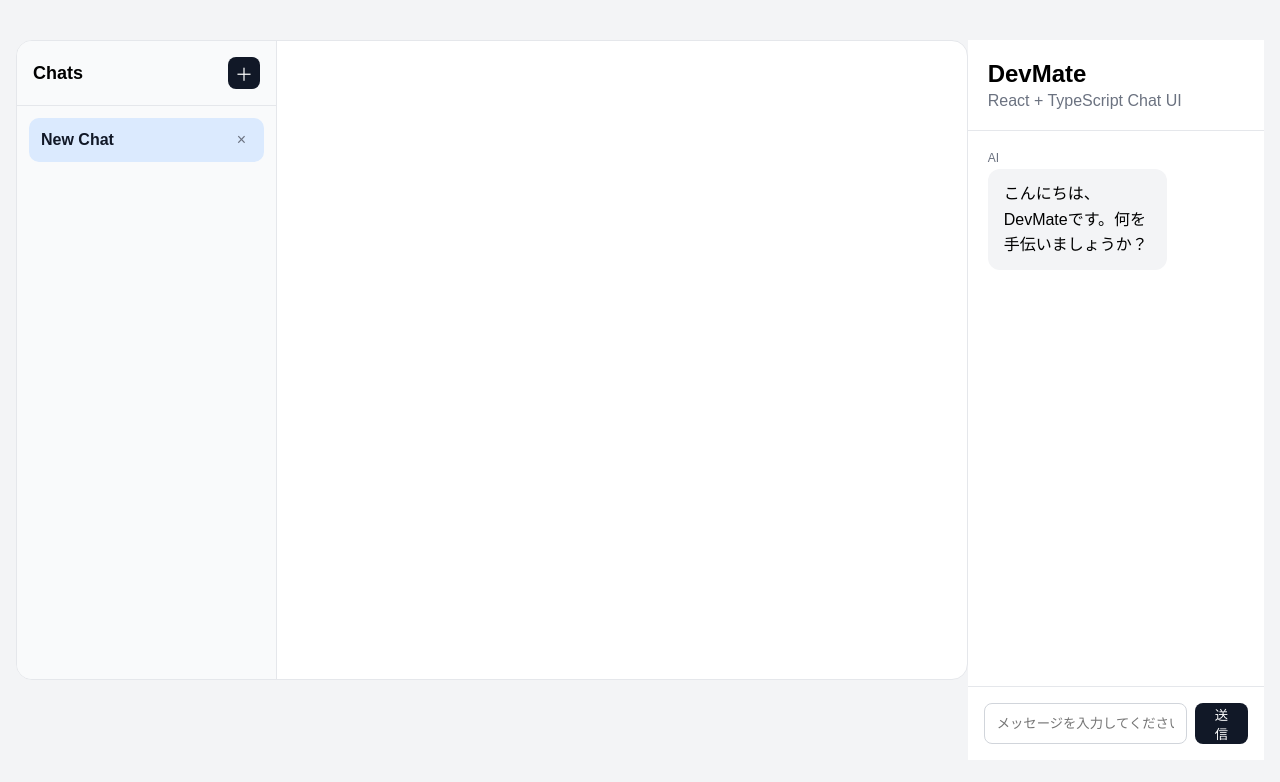
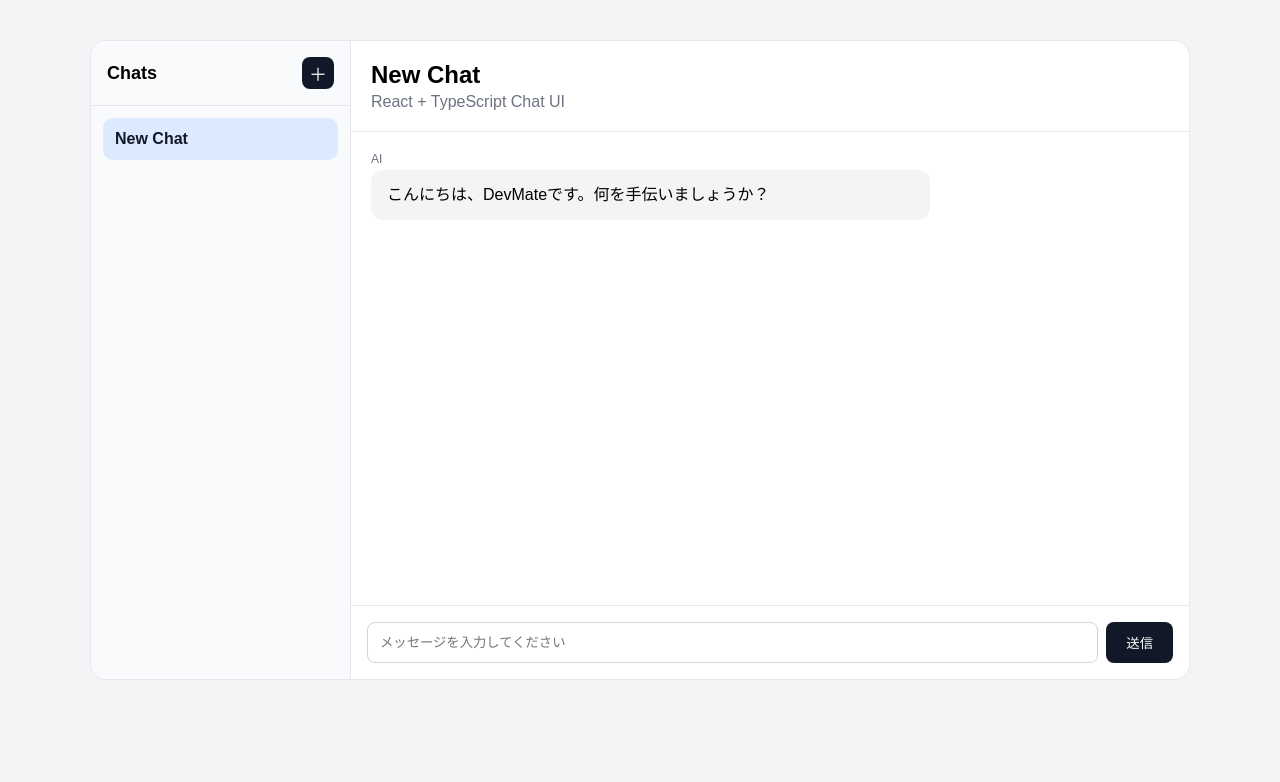
Before and after one commit to kouibun/AIChatbox, a React (Vite) app: page / in a window 1280 px wide. Shown: the top 782 px of the page. Built offline with nearby package versions, Linux system fonts and the light colour scheme.

Commit message:
refactor: move chat state to zustand store

```diff
--- a/package.json
+++ b/package.json
@@ -11,7 +11,8 @@
   },
   "dependencies": {
     "react": "^19.2.6",
-    "react-dom": "^19.2.6"
+    "react-dom": "^19.2.6",
+    "zustand": "^5.0.14"
   },
   "devDependencies": {
     "@eslint/js": "^10.0.1",
--- a/src/App.tsx
+++ b/src/App.tsx
@@ -2,6 +2,8 @@ import { useState, useEffect } from 'react';
 import { MessageList } from './components/chat/MessageList';
 import { InputBox } from './components/chat/InputBox';
 import type { Message, Conversation } from './types/chat';
+
+import { useChatStore } from './stores/chatStore';
 
 import './styles/globals.css';
 import { ConversationList } from './components/chat/ConversationList';
@@ -22,102 +24,50 @@ const initialConversations: Conversation[] = [
 ];
 
 function App() {
-  const [conversations, setConversations] =
-    useState<Conversation[]>(initialConversations);
-
-  const [currentConversationId, setCurrentConversationId] = useState(
-    initialConversations[0].id,
+  const conversions = useChatStore((state) => state.conversations);
+  const currentConversationId = useChatStore(
+    (state) => state.currentConversationId,
+  );
+  const handleSelectConversation = useChatStore(
+    (state) => state.selectConversation,
+  );
+  const handleCreateConversation = useChatStore(
+    (state) => state.createConversation,
+  );
+  const handleDeleteConversation = useChatStore(
+    (state) => state.deleteConversation,
   );
 
-  const currentConversation = conversations.find(
+  const handleSend = useChatStore((state) => state.sendMessage);
+
+  const currentConversation = conversions.find(
     (conv) => conv.id === currentConversationId,
   );
 
-  const handleConversionSelect = (conversationId: string) => {
-    setCurrentConversationId(conversationId);
-  };
-
-  const handleCreateConversation = () => {
-    const newConversation: Conversation = {
-      id: crypto.randomUUID(),
-      title: `New Chat ${conversations.length + 1}`,
-      messages: [
-        {
-          id: crypto.randomUUID(),
-          role: 'assistant',
-          content: '新しいチャットを開始しました。',
-          createdAt: new Date().toISOString(),
-        },
-      ],
-    };
-
-    setConversations((prev) => [...prev, newConversation]);
-    setCurrentConversationId(newConversation.id);
-  };
-
-  const handleDeleteConversation = (conversationId: string) => {
-    if (conversations.length === 1) {
-      alert('少なくとも1つの会話が必要です。');
-      return;
-    }
-
-    const nextConversations = conversations.filter(
-      (conv) => conv.id !== conversationId,
-    );
-
-    setConversations(nextConversations);
-
-    if (currentConversationId === conversationId) {
-      setCurrentConversationId(nextConversations[0].id);
-    }
-  };
-
-  const handleSend = (content: string) => {
-    const userMessage: Message = {
-      id: crypto.randomUUID(),
-      role: 'user',
-      content,
-      createdAt: new Date().toISOString(),
-    };
-
-    const assistantMessage: Message = {
-      id: crypto.randomUUID(),
-      role: 'assistant',
-      content: `「${content}」について考えています。`,
-      createdAt: new Date().toISOString(),
-    };
-
-    setConversations((prev) =>
-      prev.map((conv) =>
-        conv.id === currentConversationId
-          ? {
-              ...conv,
-              messages: [...conv.messages, userMessage, assistantMessage],
-            }
-          : conv,
-      ),
-    );
-  };
+  if (!currentConversation) {
+    return <div>Conversation not found</div>;
+  }
 
   return (
     <div className='app'>
       <div className='layout'>
         <ConversationList
-          conversations={conversations}
+          conversations={conversions}
           currentConversationId={currentConversationId}
-          onSelectConversation={handleConversionSelect}
+          onSelectConversation={handleSelectConversation}
           onCreateConversation={handleCreateConversation}
           onDeleteConversation={handleDeleteConversation}
         />
-      </div>
-      <div className='chat-panel'>
-        <header className='chat-header'>
-          <h1>DevMate</h1>
-          <p>React + TypeScript Chat UI</p>
-        </header>
 
-        <MessageList messages={currentConversation?.messages || []} />
-        <InputBox onSend={handleSend} />
+        <main className='chat-panel'>
+          <header className='chat-header'>
+            <h1>{currentConversation?.title}</h1>
+            <p>React + TypeScript Chat UI</p>
+          </header>
+
+          <MessageList messages={currentConversation.messages} />
+          <InputBox onSend={handleSend} />
+        </main>
       </div>
     </div>
   );
--- a/src/components/chat/ConversationList.tsx
+++ b/src/components/chat/ConversationList.tsx
@@ -35,6 +35,7 @@ export function ConversationList({
           >
             <span>{conversation.title}</span>
 
+            {conversations.length > 1 && (
               <button
                 onClick={(event) => {
                   event.stopPropagation();
@@ -43,6 +44,7 @@ export function ConversationList({
               >
                 ×
               </button>
+            )}
           </div>
         ))}
       </div>
--- /dev/null
+++ b/src/stores/chatStore.ts
@@ -0,0 +1,106 @@
+import { create } from 'zustand';
+import type { Conversation, Message } from '../types/chat';
+
+interface ChatState {
+  conversations: Conversation[];
+  currentConversationId: string;
+
+  selectConversation: (conversationId: string) => void;
+  createConversation: () => void;
+  deleteConversation: (conversationId: string) => void;
+  sendMessage: (content: string) => void;
+}
+
+const initialConversations: Conversation[] = [
+  {
+    id: 'conversation-1',
+    title: 'New Chat',
+    messages: [
+      {
+        id: 'message-1',
+        role: 'assistant',
+        content: 'こんにちは、DevMateです。何を手伝いましょうか？',
+        createdAt: new Date().toISOString(),
+      },
+    ],
+  },
+];
+
+export const useChatStore = create<ChatState>((set, get) => ({
+  conversations: initialConversations,
+  currentConversationId: initialConversations[0].id,
+
+  selectConversation: (conversationId) => {
+    set({ currentConversationId: conversationId });
+  },
+
+  createConversation: () => {
+    const { conversations } = get();
+    const newConversation: Conversation = {
+      id: crypto.randomUUID(),
+      title: `New Chat ${conversations.length + 1}`,
+      messages: [
+        {
+          id: crypto.randomUUID(),
+          role: 'assistant',
+          content: '新しいチャットを開始しました。',
+          createdAt: new Date().toISOString(),
+        },
+      ],
+    };
+    set((state) => ({
+      conversations: [...state.conversations, newConversation],
+      currentConversationId: newConversation.id,
+    }));
+  },
+
+  deleteConversation: (conversationId) => {
+    const { conversations, currentConversationId } = get();
+
+    if (conversations.length === 1) {
+      return;
+    }
+
+    const nextConversations = conversations.filter(
+      (conversation) => conversation.id !== conversationId,
+    );
+
+    set({
+      conversations: nextConversations,
+      currentConversationId:
+        conversationId === currentConversationId
+          ? nextConversations[0].id
+          : currentConversationId,
+    });
+  },
+  sendMessage: (content) => {
+    const { currentConversationId } = get();
+
+    const userMessage: Message = {
+      id: crypto.randomUUID(),
+      role: 'user',
+      content,
+      createdAt: new Date().toISOString(),
+    };
+
+    const assistantMessage: Message = {
+      id: crypto.randomUUID(),
+      role: 'assistant',
+      content: `「${content}」について考えています。`,
+      createdAt: new Date().toISOString(),
+    };
+
+    set((state) => ({
+      conversations: state.conversations.map((conversation) => {
+        if (conversation.id !== currentConversationId) {
+          return conversation;
+        }
+
+        return {
+          ...conversation,
+          messages: [...conversation.messages, userMessage, assistantMessage],
+        };
+      }),
+    }));
+  },
+}));
```
Also changed, not shown: 1 other file (tests, documents, lock files or other folders). Lines whose indentation alone changed are shown as unchanged.
